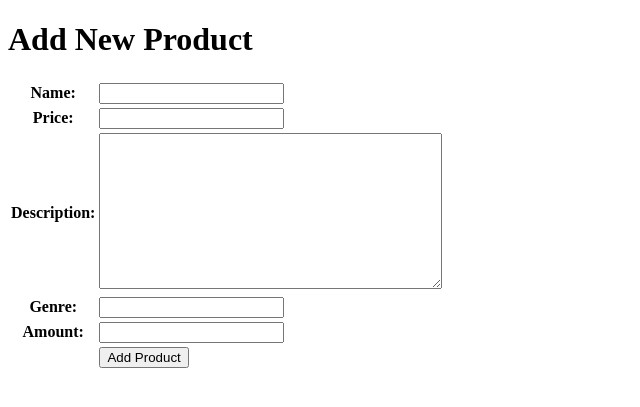
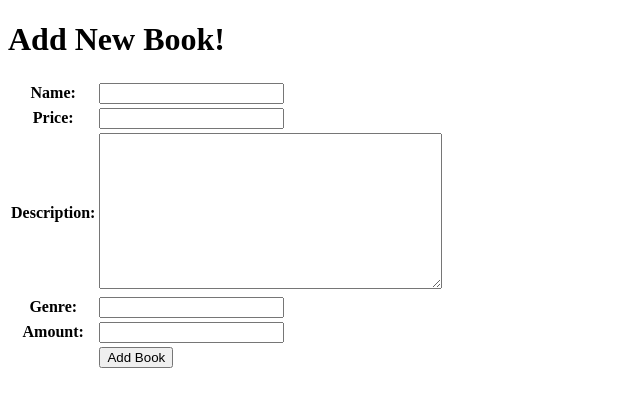
Before and after one commit to hilmiatha/libshop, a Django app: page /create-product in a window 1280 px wide. Shown: the top 407 px of the page, without its empty margins (0-640 px from the left). Run offline with Django 4.2, Linux system fonts and the light colour scheme.

Commit message:
completed readme for assignment 4

```diff
--- a/main/templates/create_product.html
+++ b/main/templates/create_product.html
@@ -1,7 +1,7 @@
 {% extends 'base.html' %}
 
 {% block content %}
-<h1>Add New Product</h1>
+<h1>Add New Book!</h1>
 
 <form method="POST">
     {% csrf_token %}
@@ -10,7 +10,7 @@
         <tr>
             <td></td>
             <td>
-                <input type="submit" value="Add Product"/>
+                <input type="submit" value="Add Book"/>
             </td>
         </tr>
     </table>
--- a/main/templates/main.html
+++ b/main/templates/main.html
@@ -60,6 +60,8 @@
 
 <br />
 
+<h5>Last login session: {{ last_login }}</h5>
+
 <a href="{% url 'main:create_product' %}">
     <button>
         Tambahkan Bukumu!
```
Also changed, not shown: README.md, db.sqlite3, image-1.png (added), image-2.png (added), image.png (added).
